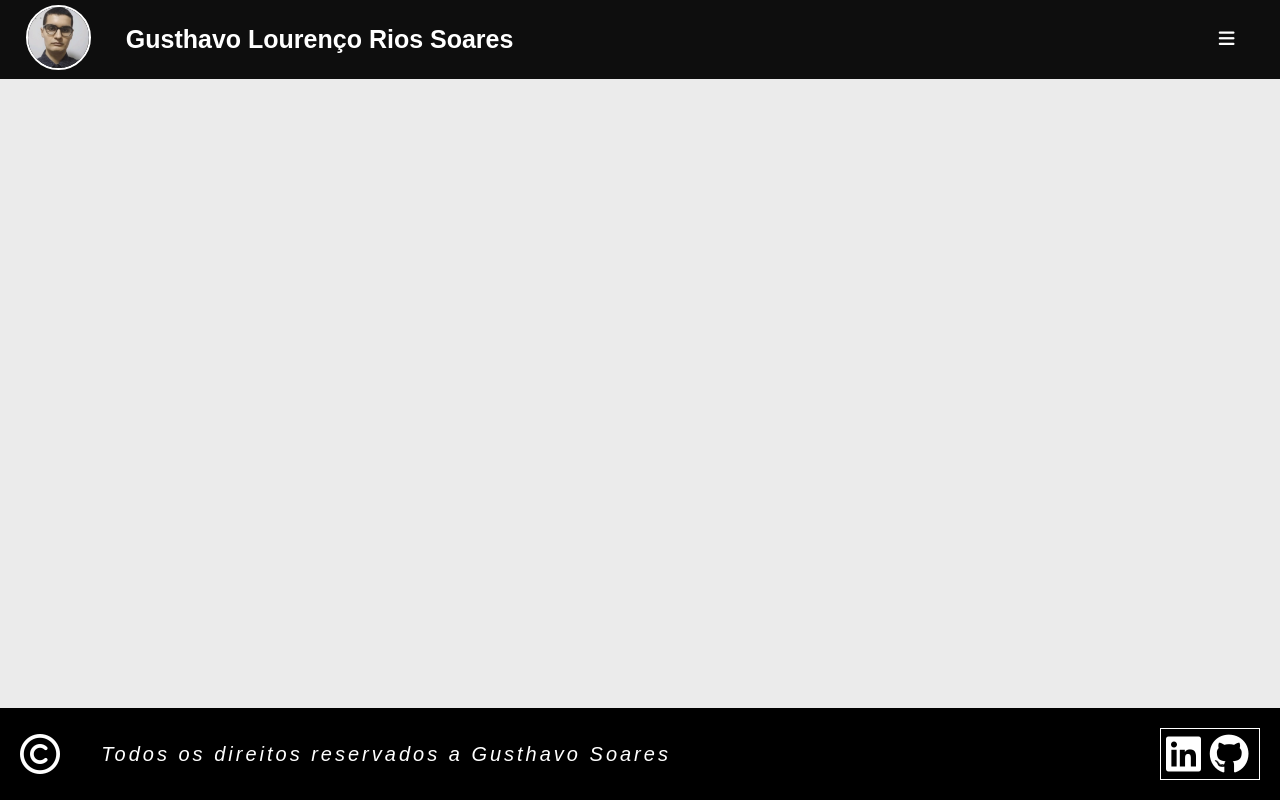
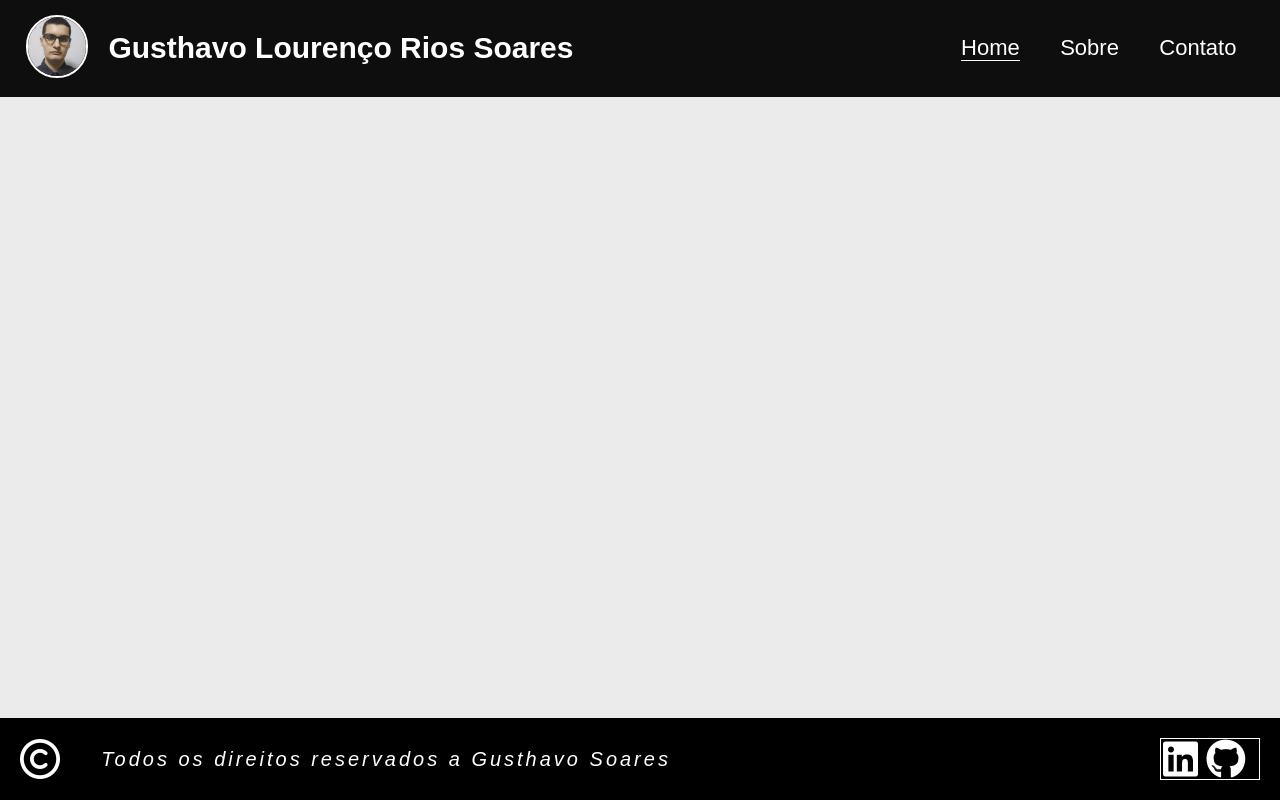
Before and after one commit to GusthavoSoares/portfolio, a PHP site: page / in a window 1280 px wide. Run offline with PHP 8.4, Linux system fonts and the light colour scheme; some libraries are stand-ins or nearby versions.

Commit message:
Correção da media query

```diff
--- a/css/style.css
+++ b/css/style.css
@@ -210,78 +210,6 @@ footer>i {
 }
 
 
-@media screen and (max-width:1730px) {
-    .social-media {
-        border: 1px solid white;
-        width: 10%;
-        max-width: 100px;
-    }
-
-    .social-media a>i {
-        width: 30%;
-        margin: 5px;
-    }
-    .menu {
-        position: relative;
-        padding: 0;
-    }
-
-    .menu__links,
-    .menu__links a {
-        display: none;
-    }
-
-
-    .menu__text h1 {
-
-        font-size: 25px;
-
-    }
-
-    .menu__mobile {
-        display: block;
-        padding: 20px;
-        width: 20%;
-        text-align: right;
-    }
-
-    .menu__mobile i {
-        color: white;
-        font-size: 18px;
-
-    }
-
-    .menu__mobile-wrap {
-        position: absolute;
-        height: 180px;
-        width: 100%;
-        top: 100%;
-        left: 50%;
-        transform: translate(-50%);
-        border: 2px solid white;
-        background: black;
-        border-radius: 10px;
-        z-index:3;
-
-    }
-
-    .menu__mobile-wrap a {
-        display: block;
-        border: 2px solid white;
-        text-decoration: none;
-        font-size: 20px;
-        padding: 0 5px;
-        margin: 25px 30px;
-        text-align: center;
-        color: white;
-        border-radius: 20px;
-    }
-
-    .menu__mobile-wrap a:hover {
-        background: rgb(50, 50, 50);
-        transition: 0.3s;
-    }
-}
 
 @media screen and (max-width:930px) {
     .menu {
```
